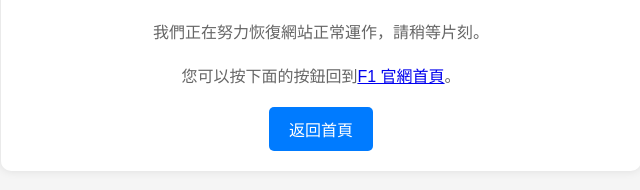
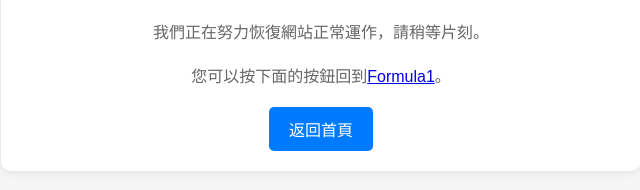
Before and after one commit to Lou1sundftd/Error, a plain HTML site: page index.html in a window 1280 px wide. Shown: the part 344-534 px from the top of the page, 319-959 px from the left. Drawn offline with Linux system fonts and the light colour scheme.

Commit message:
Update index.html

```diff
--- a/index.html
+++ b/index.html
@@ -49,7 +49,7 @@
     <img src="https://www.formula1.com/etc/designs/fom-website/images/f1_logo.svg" alt="F1 Logo" width="200">
     <h1>抱歉，F1 官網目前正在維護中</h1>
     <p>我們正在努力恢復網站正常運作，請稍等片刻。</p>
-    <p>您可以按下面的按鈕回到<a href="https://www.formula1.com/en.html" target="_blank">F1 官網首頁</a>。</p>
+    <p>您可以按下面的按鈕回到<a href="https://www.formula1.com/en.html" target="_blank">Formula1</a>。</p>
     <a href="https://www.formula1.com/en.html" target="_blank" class="cta-btn">返回首頁</a>
   </div>
 </body>
```
